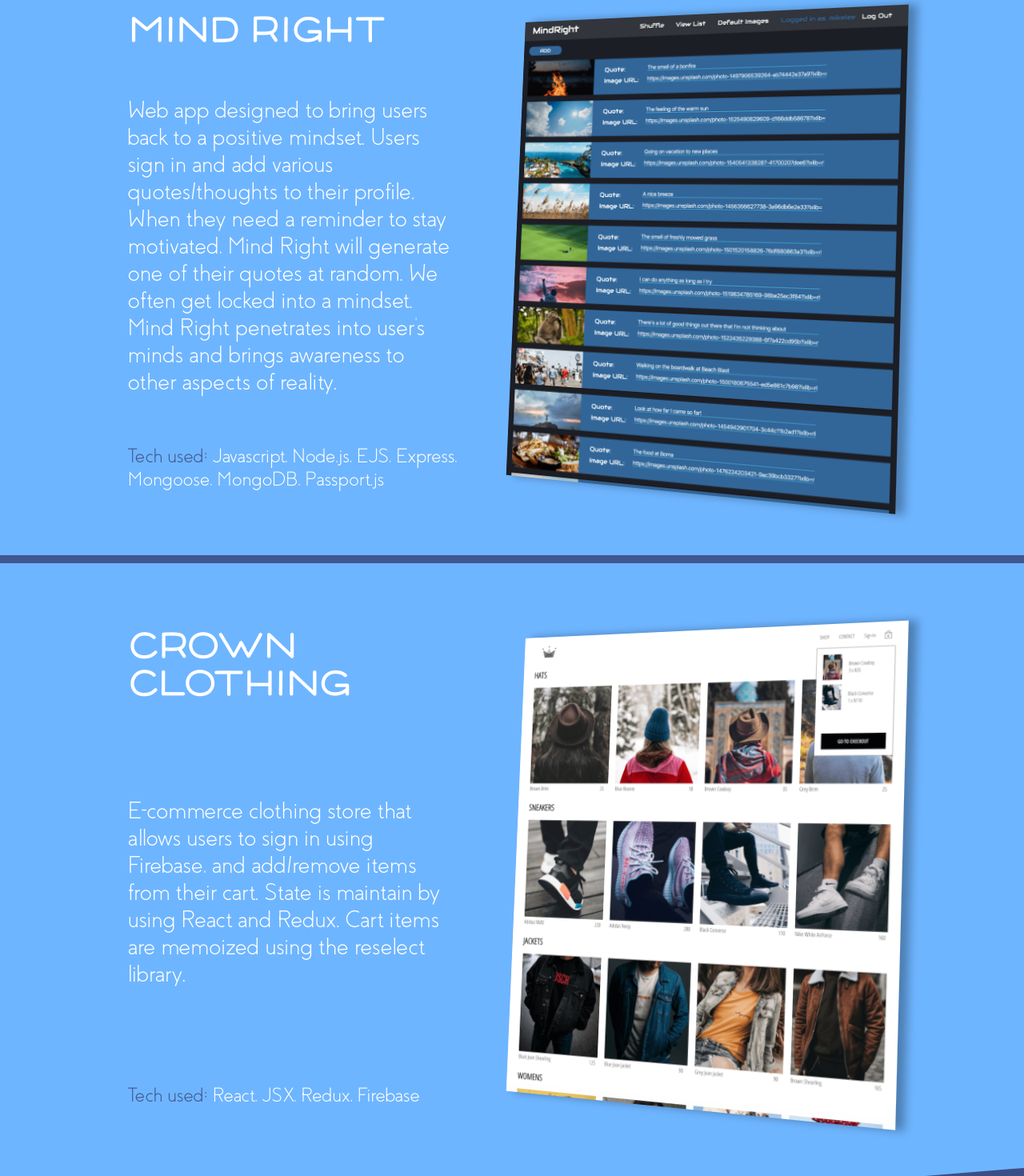
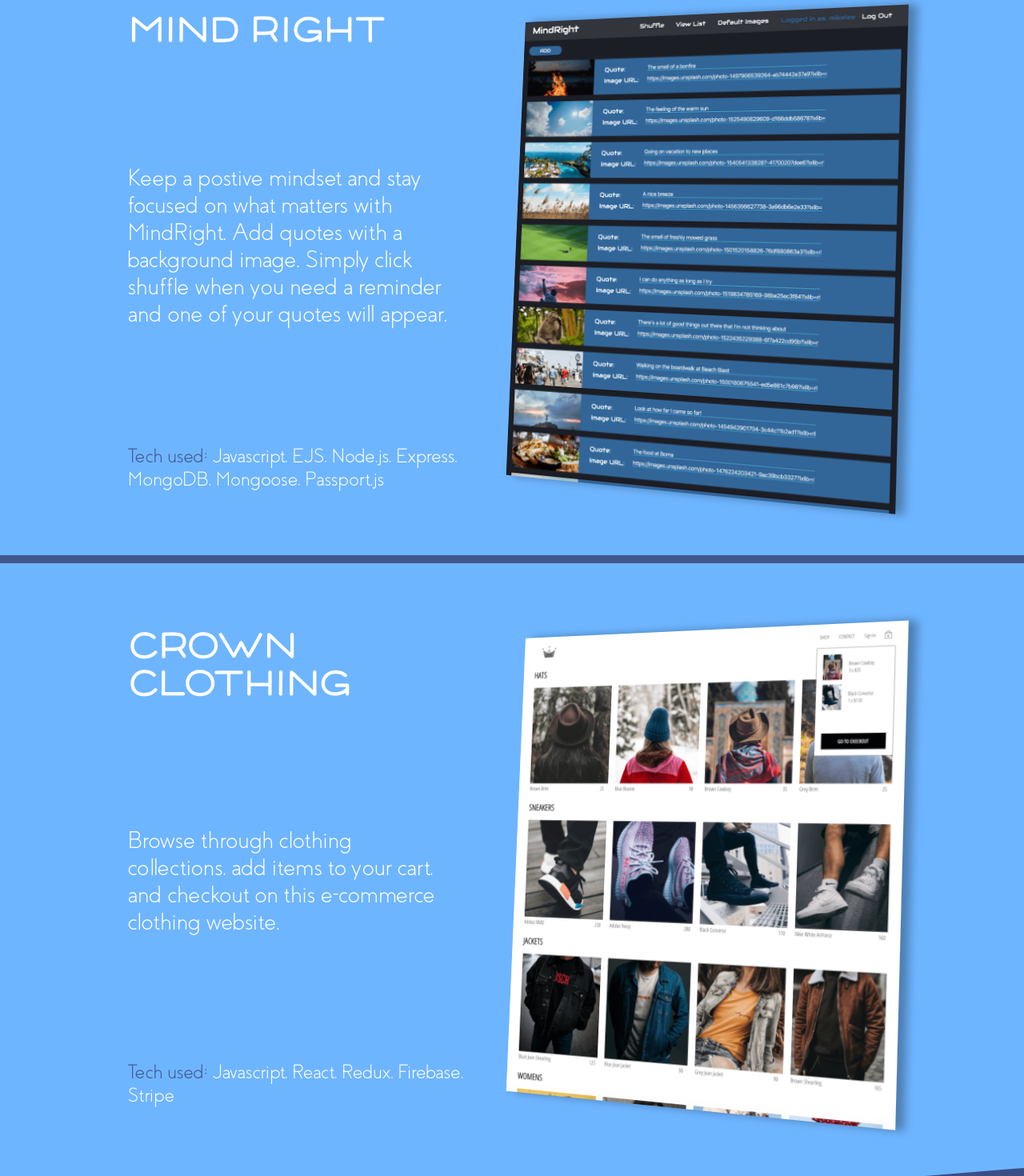
Before and after one commit to mikelee/portfolio, a React (Create React App) app: page / in a window 1280 px wide. Shown: the part 3060-4530 px from the top of the page at 80% size. Built offline with nearby package versions, Linux system fonts and the light colour scheme; the HTML template or start-up script is replaced by a standard one.

Commit message:
Change project descriptions and tech lists

```diff
--- a/src/components/projects-section/projects.js
+++ b/src/components/projects-section/projects.js
@@ -14,15 +14,15 @@ const projects = [
         id: 2,
         name: 'Mind Right',
         img: mindRightImage,
-        description: 'Web app designed to bring users back to a positive mindset. Users sign in and add various quotes/thoughts to their profile. When they need a reminder to stay motivated, Mind Right will generate one of their quotes at random. We often get locked into a mindset. Mind Right penetrates into user\'s minds and brings awareness to other aspects of reality.',
-        tech: ['Javascript, Node.js, EJS, Express, Mongoose, MongoDB, Passport.js']
+        description: 'Keep a postive mindset and stay focused on what matters with MindRight. Add quotes with a background image. Simply click shuffle when you need a reminder and one of your quotes will appear.',
+        tech: ['Javascript, EJS, Node.js, Express, MongoDB, Mongoose, Passport.js']
     },
     {
         id: 3,
         name: 'Crown Clothing',
         img: crownClothingImage,
-        description: 'E-commerce clothing store that allows users to sign in using Firebase, and add/remove items from their cart. State is maintain by using React and Redux. Cart items are memoized using the reselect library.',
-        tech: ['React', 'JSX', 'Redux', 'Firebase']
+        description: 'Browse through clothing collections, add items to your cart, and checkout on this e-commerce clothing website.',
+        tech: ['Javascript', 'React', 'Redux', 'Firebase', 'Stripe']
     }
 ];
 
```
